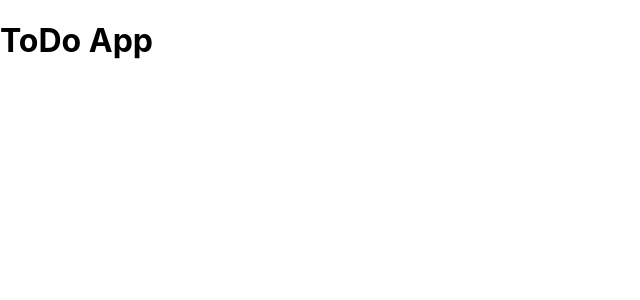
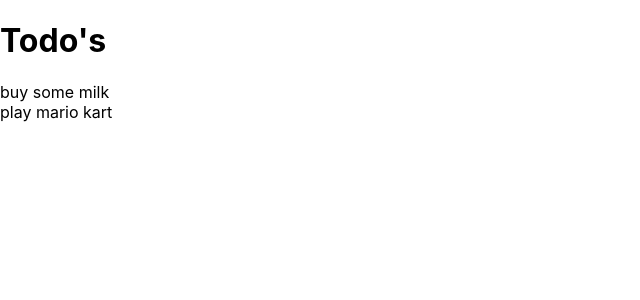
Before and after one commit to SafNaaz/react-redux-netninja-studies, a React (Create React App) app: page / in a window 1280 px wide. Shown: the top 300 px of the page, without its empty margins (0-640 px from the left). Built offline with nearby package versions, Linux system fonts and the light colour scheme.

Commit message:
rendered all the todos in browser

```diff
--- a/src/App.js
+++ b/src/App.js
@@ -1,11 +1,22 @@
-import React from "react";
+import React, { Component } from "react";
+import Todos from "./Todos";
 
-function App() {
-  return (
-    <div className="App">
-      <h1>ToDo App</h1>
-    </div>
-  );
+class App extends Component {
+  state = {
+    todos: [
+      { id: 1, content: "buy some milk" },
+      { id: 2, content: "play mario kart" },
+    ],
+  };
+
+  render() {
+    return (
+      <div className="App">
+        <h1 className="center blue-text">Todo's</h1>
+        <Todos todos={this.state.todos} />
+      </div>
+    );
+  }
 }
 
 export default App;
--- /dev/null
+++ b/src/Todos.js
@@ -0,0 +1,19 @@
+import React from "react";
+
+const Todos = ({ todos }) => {
+  const todoList = todos.length ? (
+    todos.map((todo) => {
+      return (
+        <div className="collection-item" key={todo.id}>
+          <span>{todo.content}</span>
+        </div>
+      );
+    })
+  ) : (
+    <p className="center">You have no todo's left, yay</p>
+  );
+
+  return <div className="todos collection">{todoList}</div>;
+};
+
+export default Todos;
```
